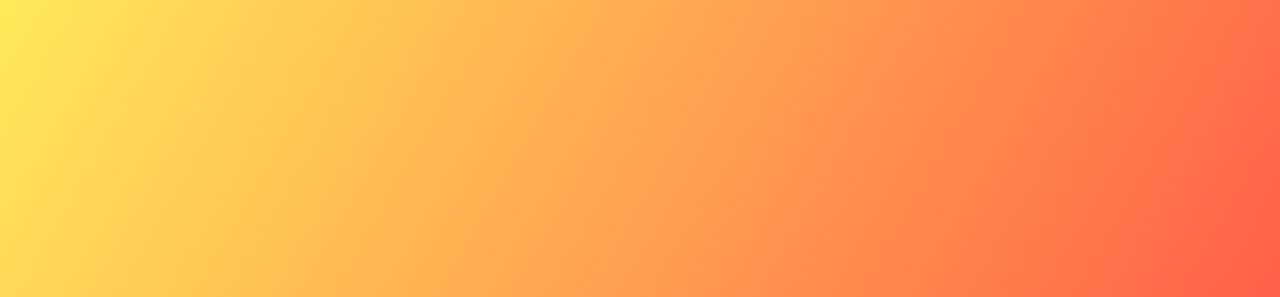
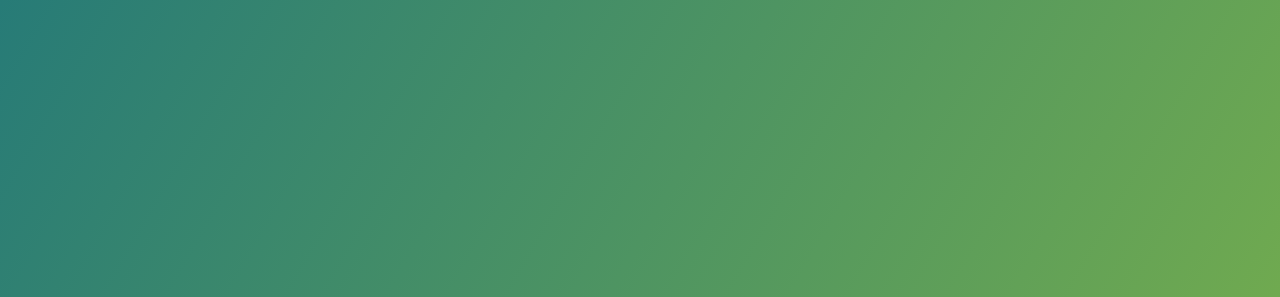
Before and after one commit to Tinnyschz/relogio-digital, a plain HTML site: page index.html in a window 1280 px wide. Shown: the top 297 px of the page. Drawn offline with nearby package versions, Linux system fonts and the light colour scheme.

Commit message:
alteração de cores

```diff
--- a/assets/css/style.css
+++ b/assets/css/style.css
@@ -8,7 +8,7 @@
 
 body {
     height: 100vh;
-    background: linear-gradient(120deg, #ffe53bd8, #ff2525da);
+    background: linear-gradient(120deg, #277b77 , #7EB348);
     display: flex;
     align-items: center;
     justify-content: center;
```
